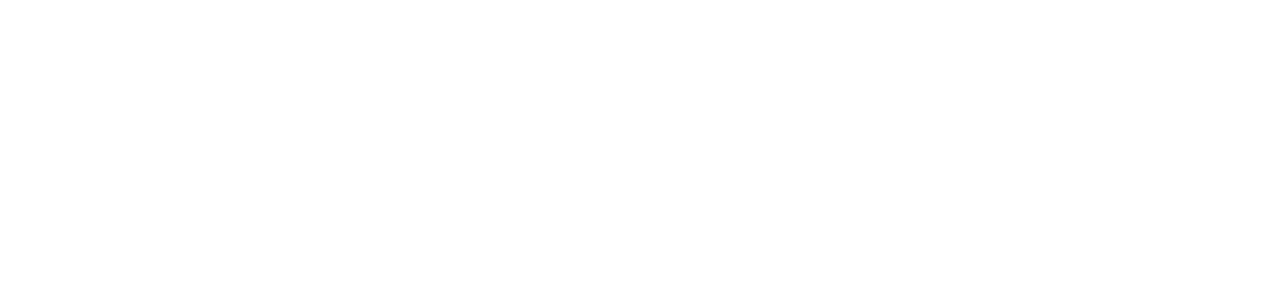
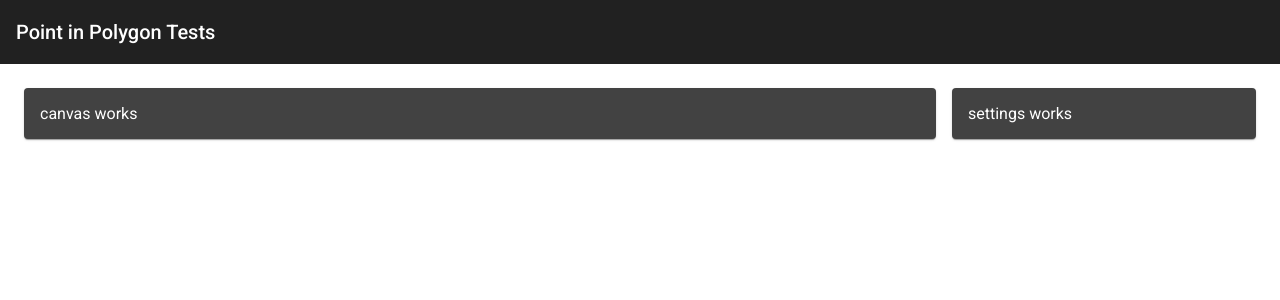
Before and after one commit to starteNCS/inside, an Angular app: page / in a window 1280 px wide. Shown: the top 300 px of the page. Built offline with nearby package versions, Linux system fonts and the light colour scheme.

Commit message:
Add basic layout

```diff
--- a/src/app/app.component.html
+++ b/src/app/app.component.html
@@ -1 +1,9 @@
-<router-outlet></router-outlet>
+<mat-toolbar>
+  <span>Point in Polygon Tests</span>
+</mat-toolbar>
+
+<div id="page-container">
+  <app-canvas class="page-card"></app-canvas>
+
+  <app-settings class="page-card"></app-settings>
+</div>
--- a/src/app/app.component.scss
+++ b/src/app/app.component.scss
@@ -0,0 +1,16 @@
+#page-container {
+    display: flex;
+    padding: 1em;
+
+    .page-card {
+        padding: 0.5em;
+    }
+
+    app-canvas {
+        flex: 3;
+    }
+
+    app-settings {
+        flex: 1;
+    }
+}
--- /dev/null
+++ b/src/app/components/cards/canvas/canvas.component.html
@@ -0,0 +1,3 @@
+<mat-card>
+    canvas works
+</mat-card>
--- /dev/null
+++ b/src/app/components/cards/canvas/canvas.component.ts
@@ -0,0 +1,16 @@
+import { Component, OnInit } from '@angular/core';
+
+@Component({
+  selector: 'app-canvas',
+  templateUrl: './canvas.component.html',
+  styles: [
+  ]
+})
+export class CanvasComponent implements OnInit {
+
+  constructor() { }
+
+  ngOnInit(): void {
+  }
+
+}
--- /dev/null
+++ b/src/app/components/cards/settings/settings.component.html
@@ -0,0 +1,3 @@
+<mat-card>
+    settings works
+</mat-card>
--- /dev/null
+++ b/src/app/components/cards/settings/settings.component.ts
@@ -0,0 +1,16 @@
+import { Component, OnInit } from '@angular/core';
+
+@Component({
+  selector: 'app-settings',
+  templateUrl: './settings.component.html',
+  styles: [
+  ]
+})
+export class SettingsComponent implements OnInit {
+
+  constructor() { }
+
+  ngOnInit(): void {
+  }
+
+}
```
Also changed, not shown: src/app/app.module.ts (+11 -2 lines), 2 other files (tests, documents, lock files or other folders).
